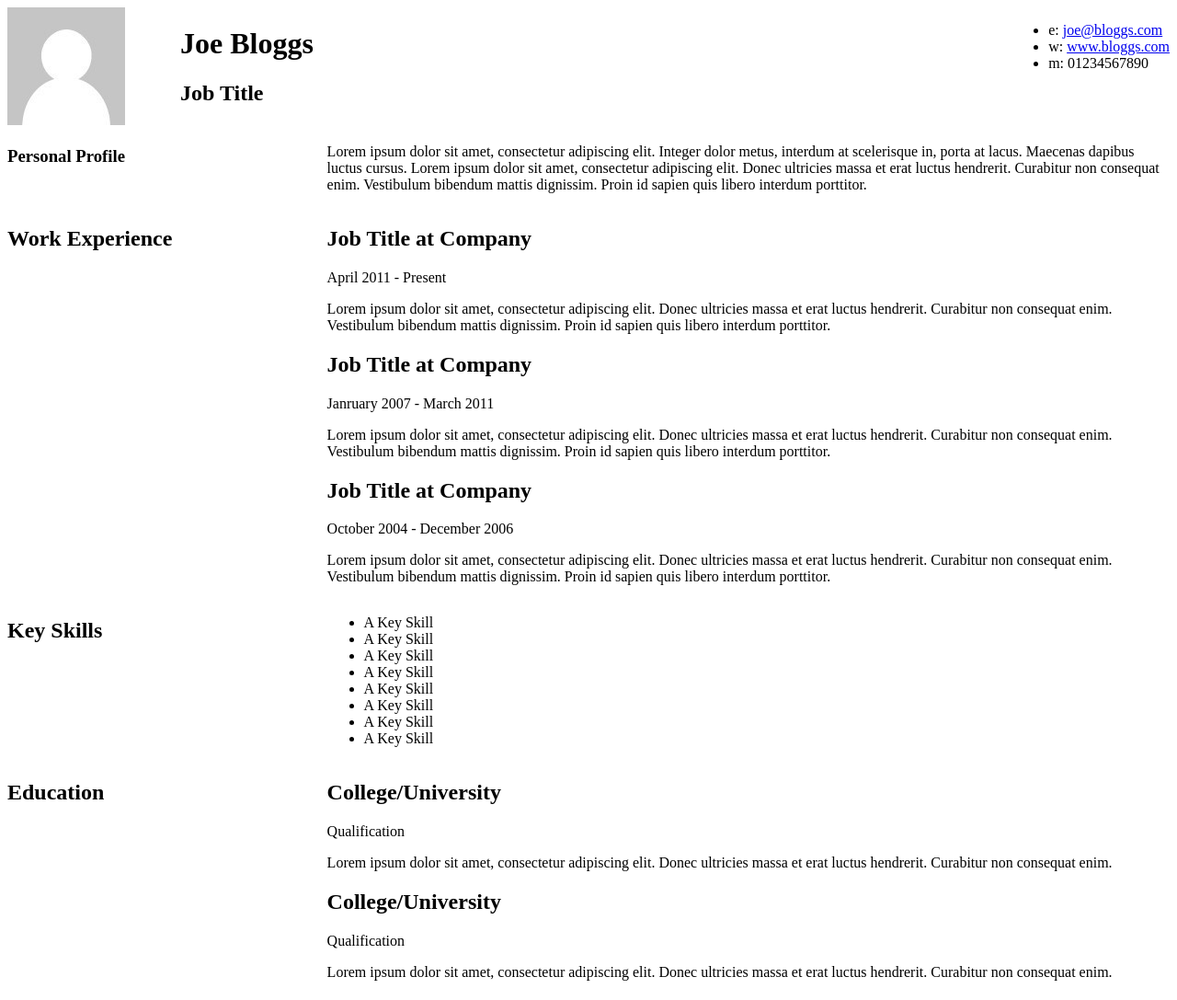
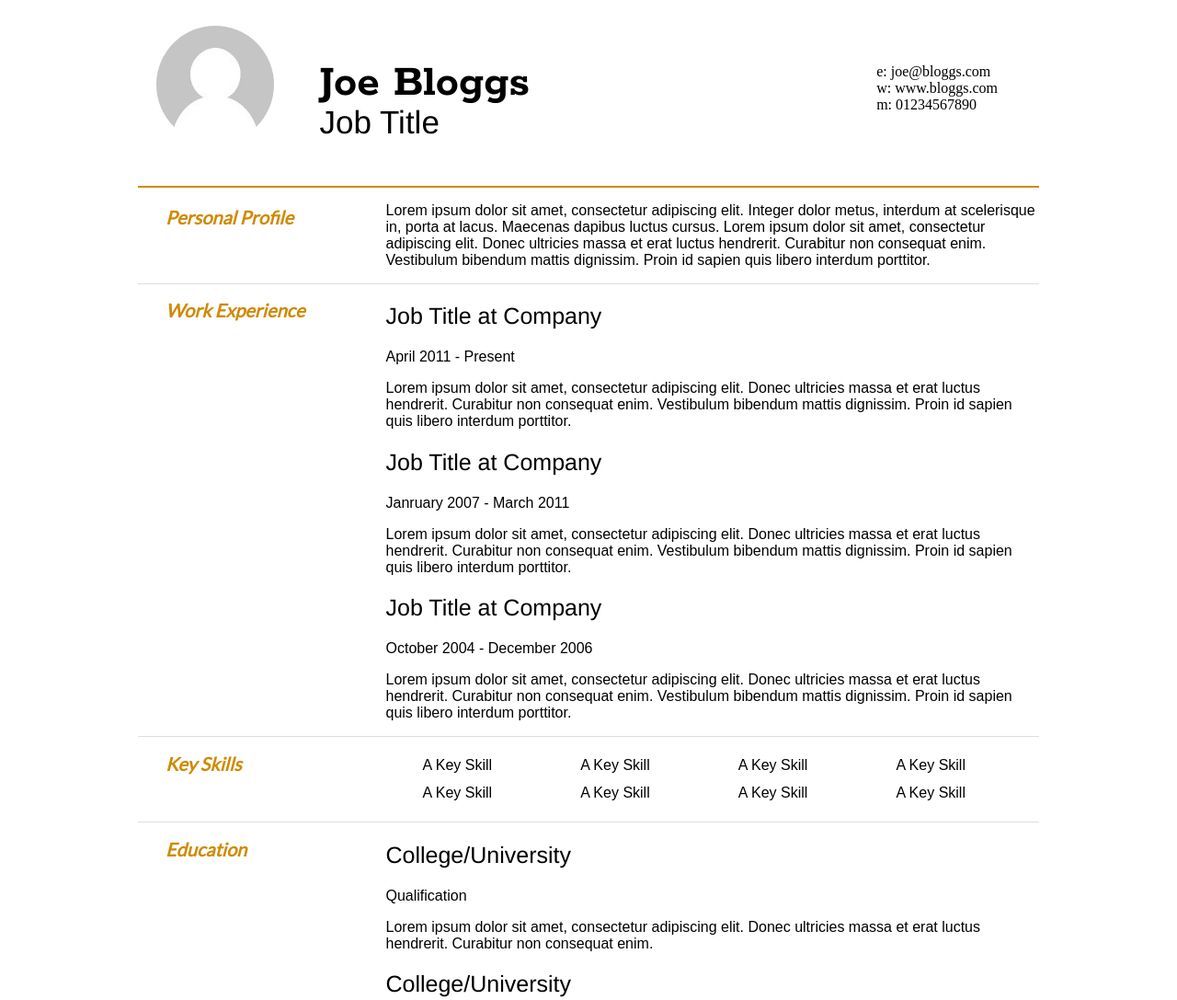
Before and after one commit to Kenzie-Academy-Brasil-Developers/estilizar-curriculo-sprint-2-PedroHBasilio, a plain HTML site: page index.html in a window 1280 px wide. Shown: the top 1087 px of the page at 92% size. Drawn offline with Linux system fonts and the light colour scheme.

Commit message:
Commit Inicial

```diff
--- a/index.html
+++ b/index.html
@@ -37,7 +37,7 @@
 	</div>
 
 	<div id="mainArea">
-		<section>
+		<section class="sectionBorder">
 			<article>
 				<div class="sectionTitle">
 					<h1>Personal Profile</h1>
@@ -51,7 +51,7 @@
 		</section>
 
 
-		<section>
+		<section class="sectionBorder">
 			<div class="sectionTitle">
 				<h1>Work Experience</h1>
 			</div>
@@ -79,7 +79,7 @@
 		</section>
 
 
-		<section>
+		<section class="sectionBorder">
 			<div class="sectionTitle">
 				<h1>Key Skills</h1>
 			</div>
--- a/style.css
+++ b/style.css
@@ -1,3 +1,30 @@
+body {
+	margin-right: 150px;
+	margin-left: 150px;
+}
+
+.mainDetails {
+	border-bottom: solid #cf8a05 2px;
+	padding: 20px;
+}
+
+p {
+	font-family: Arial, Helvetica, sans-serif;
+}
+
+a {
+	color: black;
+	text-decoration: none;
+}
+
+#contactDetails {
+	padding: 25px;
+}
+
+#contactDetails ul {
+	list-style-type: none;
+}
+
 .clear {
 	clear: both;
 }
@@ -5,11 +32,27 @@
 #headshot {
 	width: 12.5%;
 	float: left;
-	margin-right: 30px;
+	margin-right: 60px;
+}
+
+#headshot img{
+	border-radius: 100px;
 }
 
 #name {
 	float: left;
+}
+
+#name h1 {
+	font-family: Rokkitt ;
+	font-size: 50px;
+	margin-bottom: -35px;
+}
+
+#name h2 {
+	font-family: 'Helvetica', sans-serif ;
+	font-size: 35px;
+	font-weight: lighter;
 }
 
 #contactDetails {
@@ -21,7 +64,32 @@
 	width: 25%;
 }
 
+.sectionTitle h1 {
+	font-family: 'Lato', sans-serif;
+	font-style: italic;
+	color: #cf8a05;
+	font-size: 20px;
+	padding-left: 30px;
+}
+
 .sectionContent {
 	float: right;
 	width: 72.5%;
 }
+
+.sectionContent h2 {
+	font-family: 'Helvetica';
+	font-weight: initial;
+	font-size: 25px;
+}
+
+.sectionContent ul {
+	list-style-type: none;
+	font-family: Arial, Helvetica, sans-serif;
+	column-count: 4;
+	line-height: 30px;
+}
+
+.sectionBorder {
+	border-bottom: solid #dedede 1px;
+}
```
